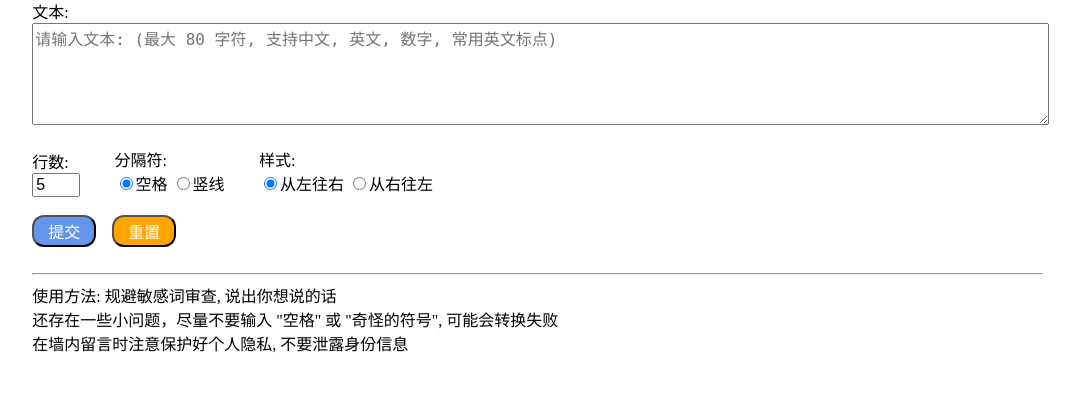
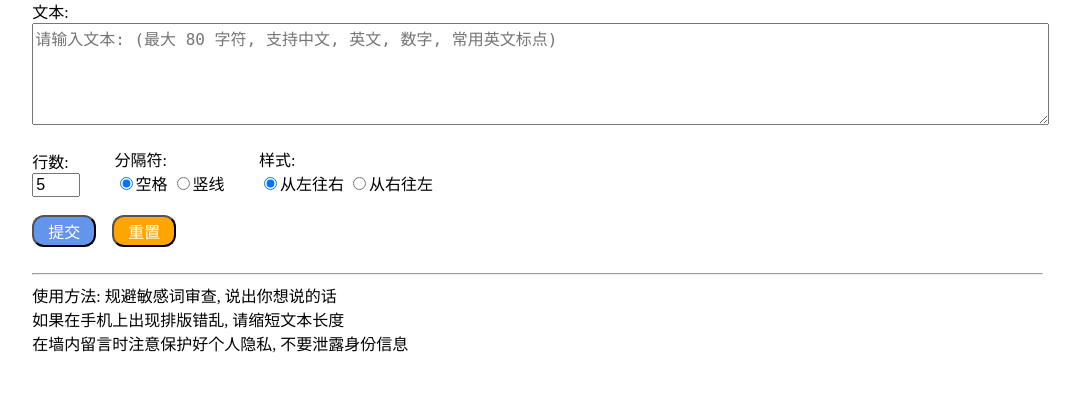
Before and after one commit to justsweetpotato/anti_censorship, a Django app: page / in a window 1280 px wide. Shown: the part 88-500 px from the top of the page, without its empty margins (39-1119 px from the left). Run offline with Django 3.2, Linux system fonts and the light colour scheme.

Commit message:
add info

```diff
--- a/text/templates/index.html
+++ b/text/templates/index.html
@@ -108,7 +108,7 @@
         {% else %}
             <span style="font-size: 16px;color: gray();">
                 使用方法: 规避敏感词审查, 说出你想说的话<br>
-                还存在一些小问题，尽量不要输入 "空格" 或 "奇怪的符号", 可能会转换失败<br>
+                如果在手机上出现排版错乱, 请缩短文本长度<br>
                 在墙内留言时注意保护好个人隐私, 不要泄露身份信息<br>
             </span>
         {% endif %}
```
